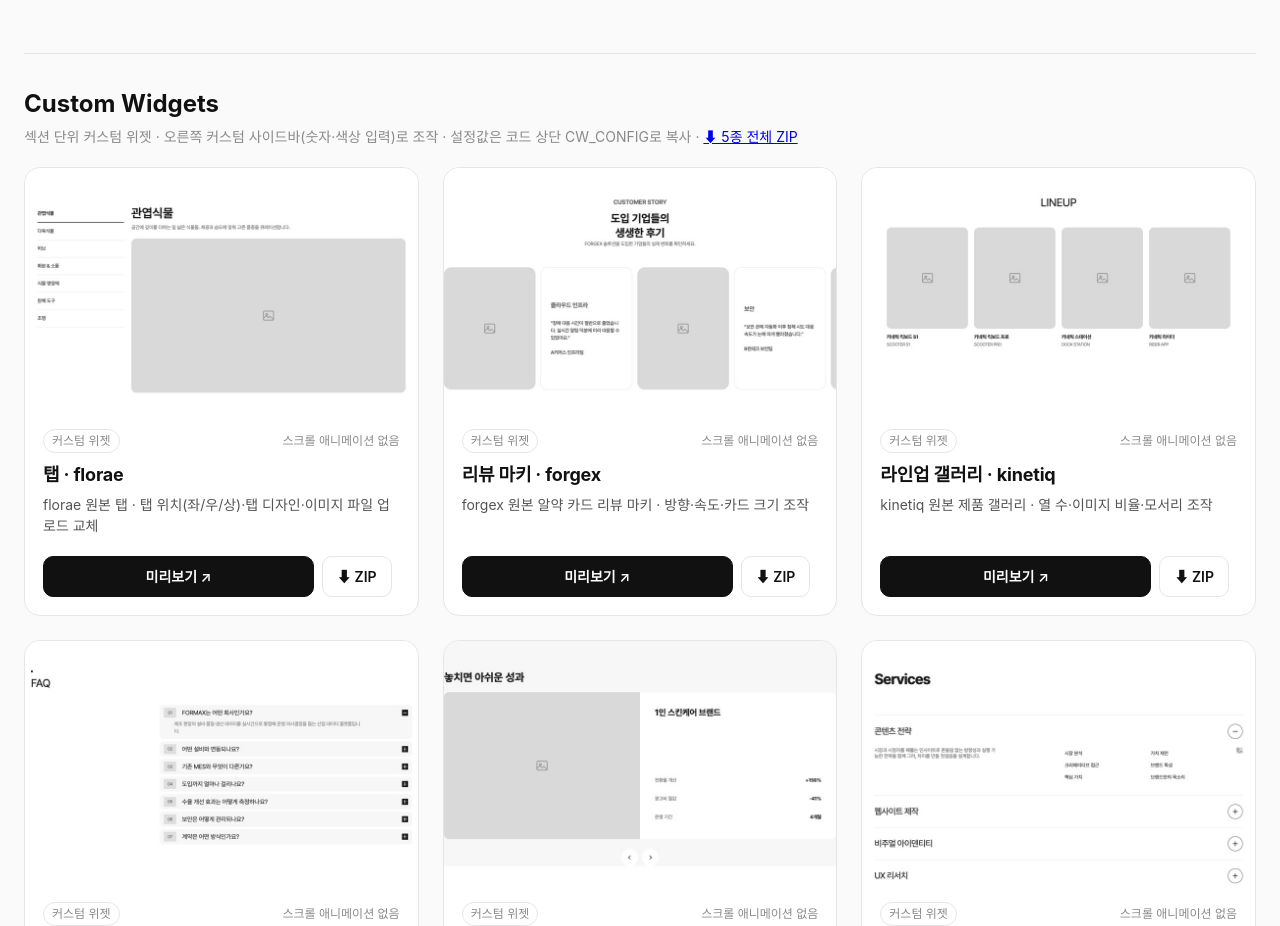
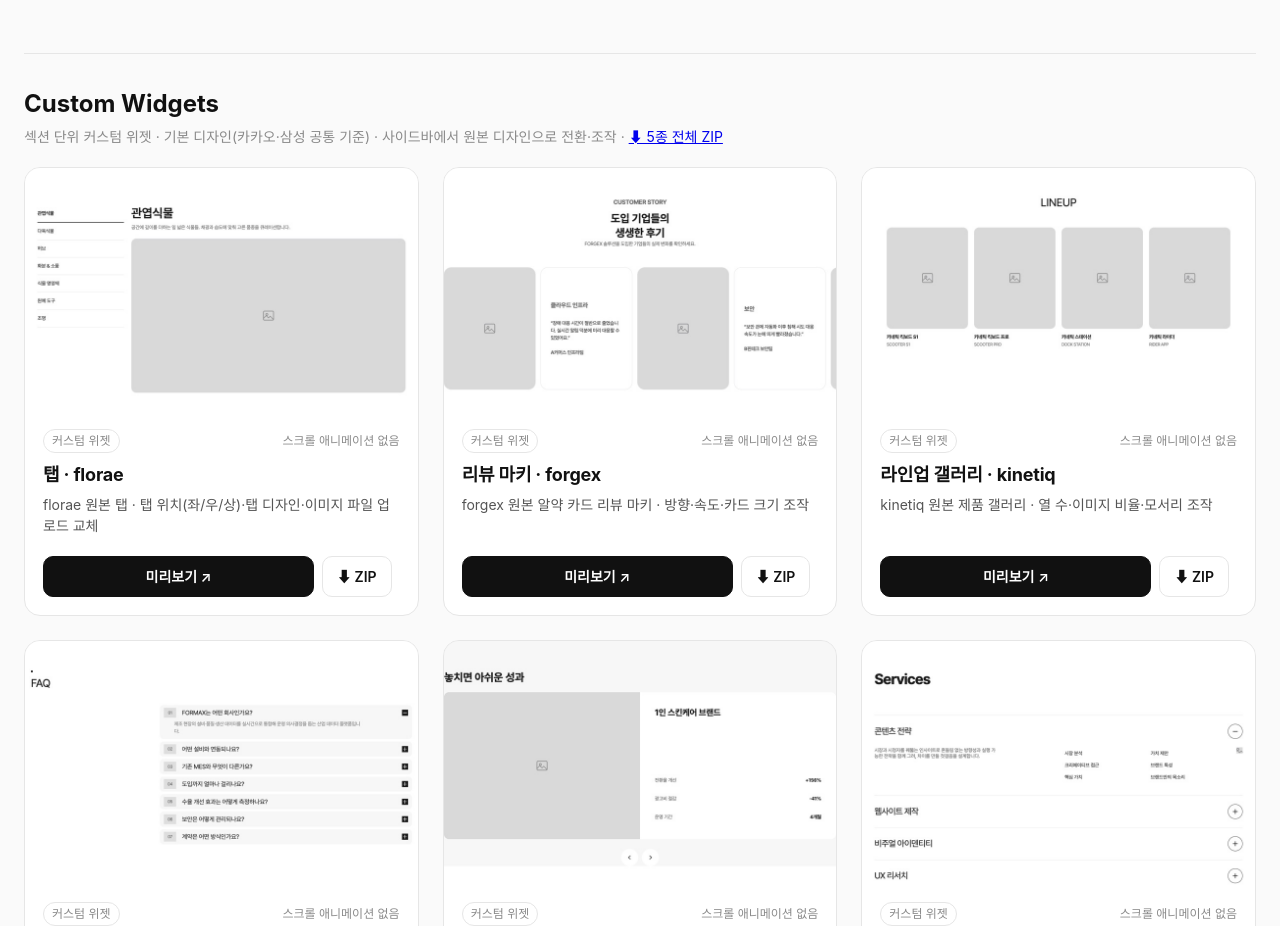
Before and after one commit to hhhodo/landing-gallery, a plain HTML site: page index.html in a window 1280 px wide. Shown: the part 4646-5572 px from the top of the page. Drawn offline with nearby package versions, Linux system fonts and the light colour scheme; no server answers.

Commit message:
Gallery: widgets subtitle mentions standard design preset
Co-Authored-By: Claude Sonnet 5.5 <noreply@anthropic.com>

```diff
--- a/index.html
+++ b/index.html
@@ -26,7 +26,7 @@
 
   <section class="widgets" id="widgets">
     <h2 class="widgets-h">Custom Widgets</h2>
-    <p class="sub">섹션 단위 커스텀 위젯 · 오른쪽 커스텀 사이드바(숫자·색상 입력)로 조작 · 설정값은 코드 상단 CW_CONFIG로 복사 · <a href="downloads/all-widgets.zip" download>⬇ 5종 전체 ZIP</a></p>
+    <p class="sub">섹션 단위 커스텀 위젯 · 기본 디자인(카카오·삼성 공통 기준) · 사이드바에서 원본 디자인으로 전환·조작 · <a href="downloads/all-widgets.zip" download>⬇ 5종 전체 ZIP</a></p>
     <div class="grid">
     <article class="card">
       <a class="thumb" href="widgets/florae-tabs.html"><img src="thumbs/widgets/florae-tabs.jpg" alt="" loading="lazy" width="800" height="500"></a>
```
